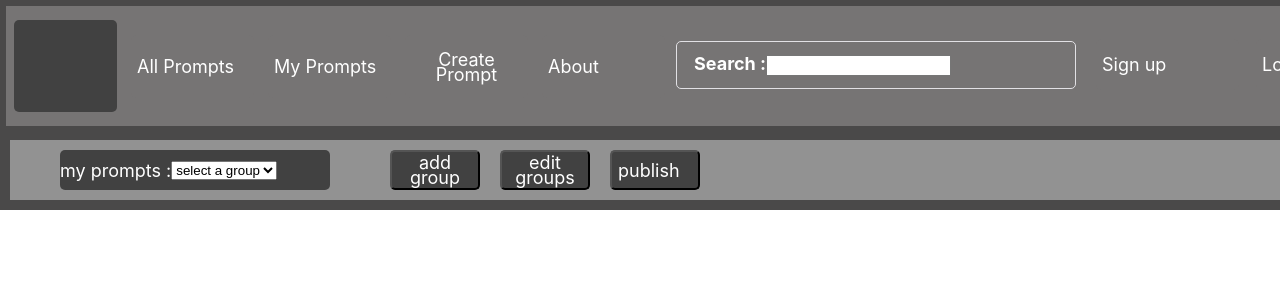
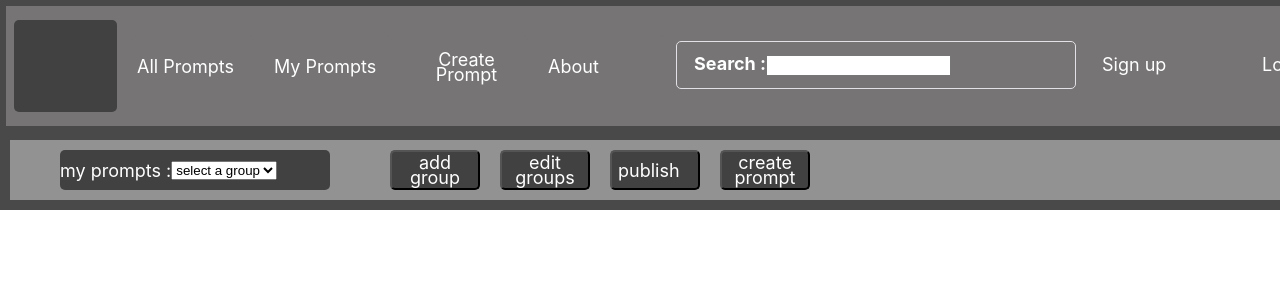
Before and after one commit to zacfrappier/Playground, a React (Create React App) app in the folder front-end/: page / in a window 1280 px wide. Both pictures are taken after a click on the button "My Prompts". Shown: the top 300 px of the page. Built offline with nearby package versions, Linux system fonts and the light colour scheme; no server answers.

Commit message:
added button on myprompt page to create prompt

```diff
--- a/front-end/src/App.js
+++ b/front-end/src/App.js
@@ -1,7 +1,14 @@
 import "./App.css";
 import TopNav from "./components/topNav/TopNav";
+import { useAuth0 } from "@auth0/auth0-react";
 
 function App() {
+
+  const { user, isAuthenticated, isLoading, getAccessTokenSilently } = useAuth0();
+
+  console.log(user);
+  console.log(getAccessTokenSilently());
+
   return (
     <div>
       <TopNav />
--- a/front-end/src/components/myPrompts/MyPrompts.js
+++ b/front-end/src/components/myPrompts/MyPrompts.js
@@ -1,7 +1,7 @@
-import "./myPrompts.css"
+import "./myPrompts.css";
 
-function MyProp(){
-    const editClicked =(e)=>{
+function MyProp({ onChange }) {
+  const editClicked = (e) => {
     e.preventDefault();
   };
 
@@ -11,13 +11,19 @@ function MyProp(){
 
   const publishClicked = (e) => {
     e.preventDefault();
-    }
-    return(
+  };
+
+  const createPromptClicked = (e) => {
+    // e.preventDefault();
+  };
+  return (
     <div>
       <div className="myNav">
-                <div className="dropDown"> my prompts :
+        <div className="dropDown">
+          {" "}
+          my prompts :
           <select id="dd">
-                        <option value="0" style={{ display: "none"}}>
+            <option value="0" style={{ display: "none" }}>
               select a group
             </option>
             <option value="1">Css</option>
@@ -25,12 +31,27 @@ function MyProp(){
             <option value="3">MongoDb</option>
           </select>
         </div>
-                <button className="btnAG h" onClick={addClicked} >add group</button>
-                <button className="btnEG h" onClick={editClicked} >edit groups</button>
-                <button className="btnPub h" onClick={publishClicked} >publish</button>
+        <button className="btnAG h" onClick={addClicked}>
+          add group
+        </button>
+        <button className="btnEG h" onClick={editClicked}>
+          edit groups
+        </button>
+        <button className="btnPub h" onClick={publishClicked}>
+          publish
+        </button>
+        <button
+          className="btnCreate h"
+          onClick={() => {
+            createPromptClicked();
+            onChange();
+          }}
+        >
+          create prompt
+        </button>
       </div>
     </div>
-    )
+  );
 }
 
 export default MyProp;
--- a/front-end/src/components/myPrompts/myPrompts.css
+++ b/front-end/src/components/myPrompts/myPrompts.css
@@ -82,3 +82,22 @@ height: 40px;
     width: 90px;
     height: 40px;
 }
+
+.btnCreate{
+    position: absolute;
+    top: 10px;
+    left: 710px;
+    background: #414141;
+    font-family: 'Inter';
+    font-style: normal;
+    font-weight: 400;
+    font-size: 18px;
+    line-height: 15px;
+    display: flex;
+    align-items: center;
+    text-align: center;
+    color: #FFFFFF;
+    border-radius: 5px;
+    width: 90px;
+    height: 40px;
+}
--- a/front-end/src/components/topNav/TopNav.js
+++ b/front-end/src/components/topNav/TopNav.js
@@ -17,17 +17,14 @@ function TopNav() {
 
   useEffect(() => {
     service.getAllPrompts();
-  })
+  });
 
   const { user, isAuthenticated, isLoading, getAccessTokenSilently } = useAuth0();
 
-  console.log(user);
-  console.log(getAccessTokenSilently());
-
-  const {userInfo, setUserInfo}= useState("email");
+  const { userInfo, setUserInfo } = useState("email");
 
   const handleStateChange = (newValue) => {
-    console.log("log in button info : ", newValue)
+    console.log("log in button info : ", newValue);
     setUserInfo(newValue);
   };
 
@@ -66,13 +63,20 @@ function TopNav() {
     console.log("my prompts clicked");
     setMain((prevState) => ({
       ...prevState,
-      center: <MyPrompts />,
+      center: <MyPrompts onChange={myPromptChange} />,
     }));
   };
 
   const createPromptClicked = (e) => {
     console.log("create prompt clicked");
     e.preventDefault();
+    setMain((prevState) => ({
+      ...prevState,
+      center: <CreatePrompt />,
+    }));
+  };
+
+  const myPromptChange = () => {
     setMain((prevState) => ({
       ...prevState,
       center: <CreatePrompt />,
@@ -137,7 +141,7 @@ function TopNav() {
         <button className="btn btnSU h" onClick={signUpClicked}>
           Sign up
         </button>
-        <LoginButton onStateChange={handleStateChange}/>
+        <LoginButton onStateChange={handleStateChange} />
         <LogoutButton />
       </div>
       {main.center}
```
Also changed, not shown: front-end/src/components/auth0/LoginButton.js (+1 -6 lines), front-end/src/components/myPrompts/MyWelcome.js (added, +12 -0 lines), front-end/src/components/myPrompts/myWelcome.css (added), 1 other file (tests, documents, lock files or other folders). Lines whose indentation alone changed are shown as unchanged.
